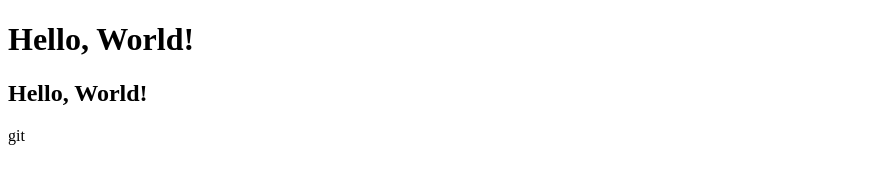
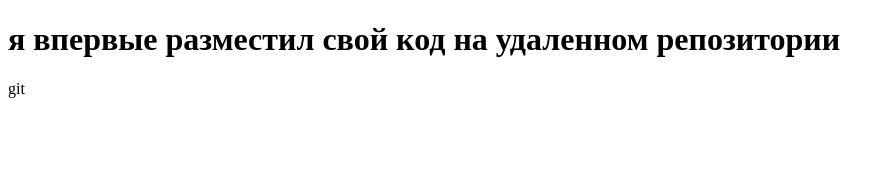
Before and after one commit to Arturakchurin/test-repos, a plain HTML site: page index.html in a window 1280 px wide. Shown: the whole page, without its empty margins (0-894 px from the left). Drawn offline with Linux system fonts and the light colour scheme.

Commit message:
New commit

```diff
--- a/index.html
+++ b/index.html
@@ -3,11 +3,11 @@
 <head>
     <meta charset="UTF-8">
     <meta name="viewport" content="width=device-width, initial-scale=1.0">
-    <title>Document</title>
+    <title>New git projects</title>
 </head>
 <body>
-    <h1>Hello, World!</h1>
-    <h2>Hello, World!</h2>
+    <h1>я впервые разместил свой код на удаленном репозитории</h1>
+
 
 </body>
 </html>git
```
